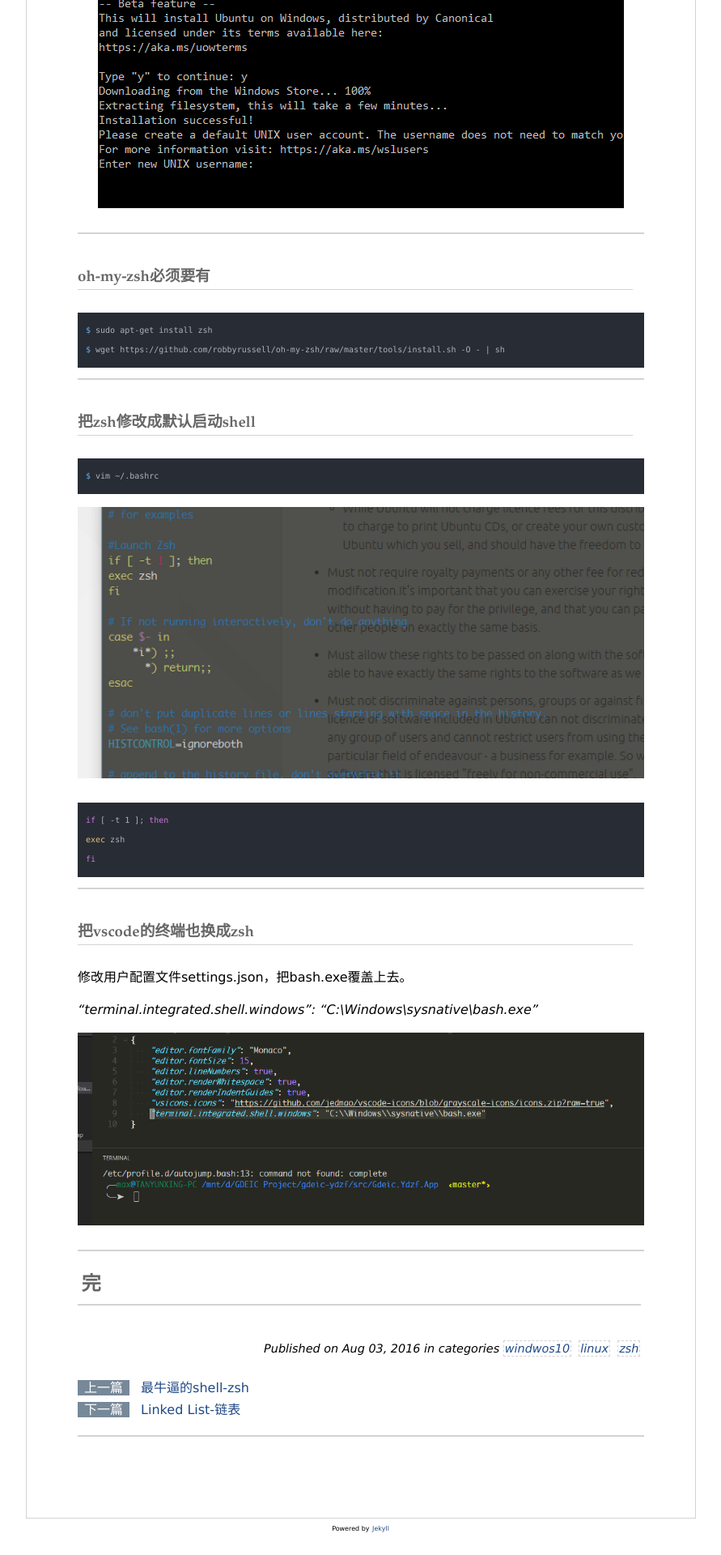
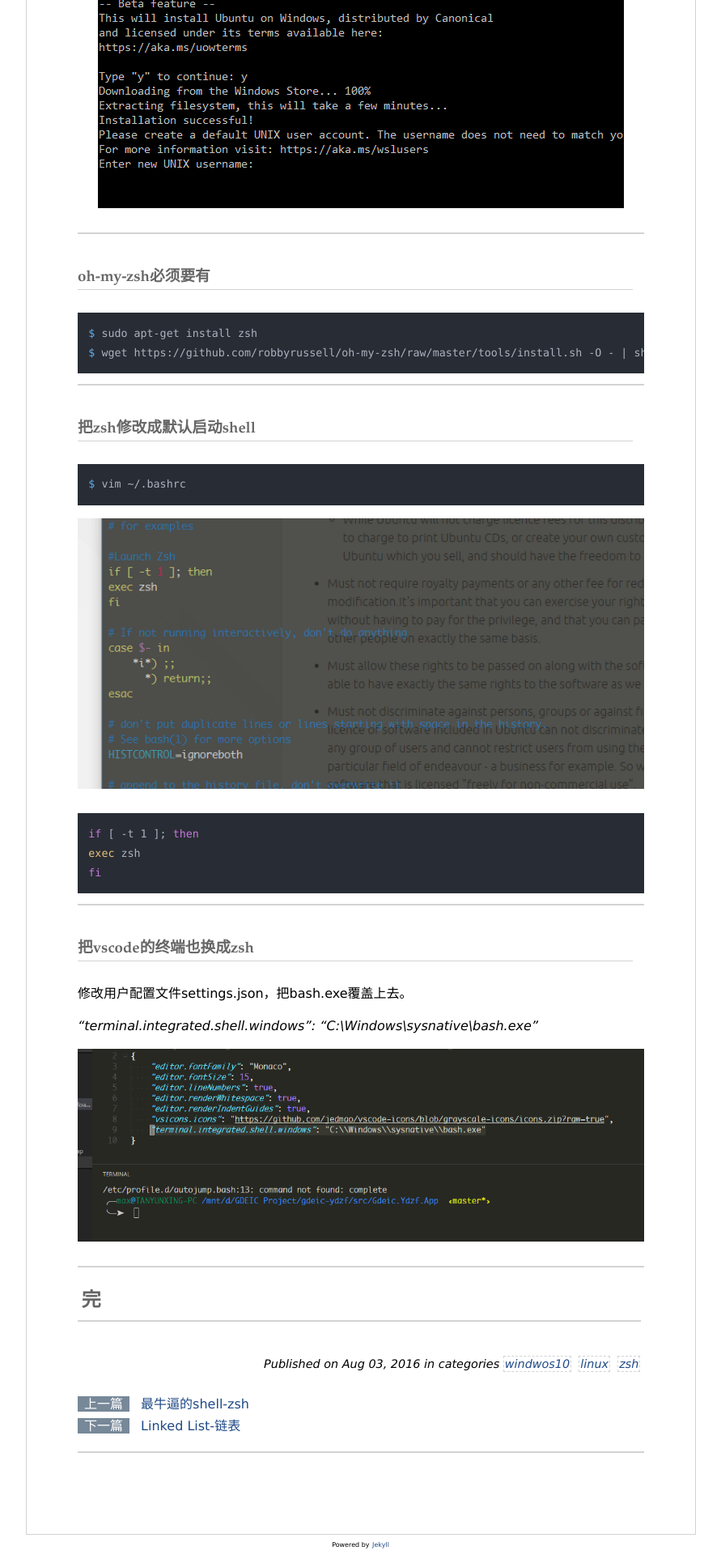
Before and after one commit to MaxTan/maxtan.github.io, a Jekyll site: the page built from _posts/2016-08-03-use-zsh-in-windows10.md, in a window 1280 px wide. Shown: the part 755-2675 px from the top of the page at 81% size, without its empty margins (194-1085 px from the left). Built offline with Jekyll 4.4.1, drawn with Linux system fonts in a browser that asks for light colours; nearby versions of some CDN libraries; comment, search, counter and statistics services are not loaded.

Commit message:
Update default.css

```diff
--- a/css/default.css
+++ b/css/default.css
@@ -211,5 +211,5 @@ tr:nth-child(2n) {
 
 pre > code {
     font-family: "Monaco";
-    font-size: x-small;
+    font-size: smaller;
 }
```
